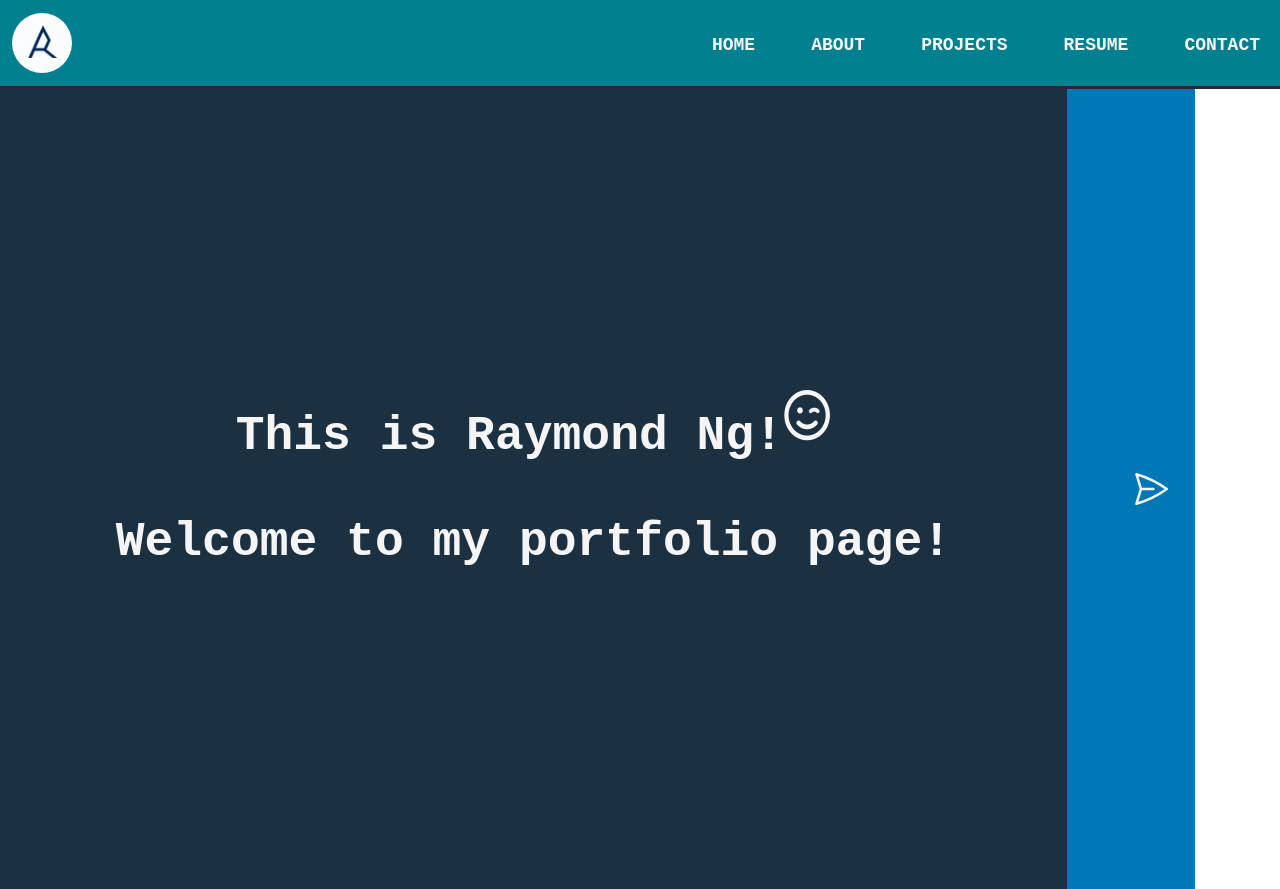
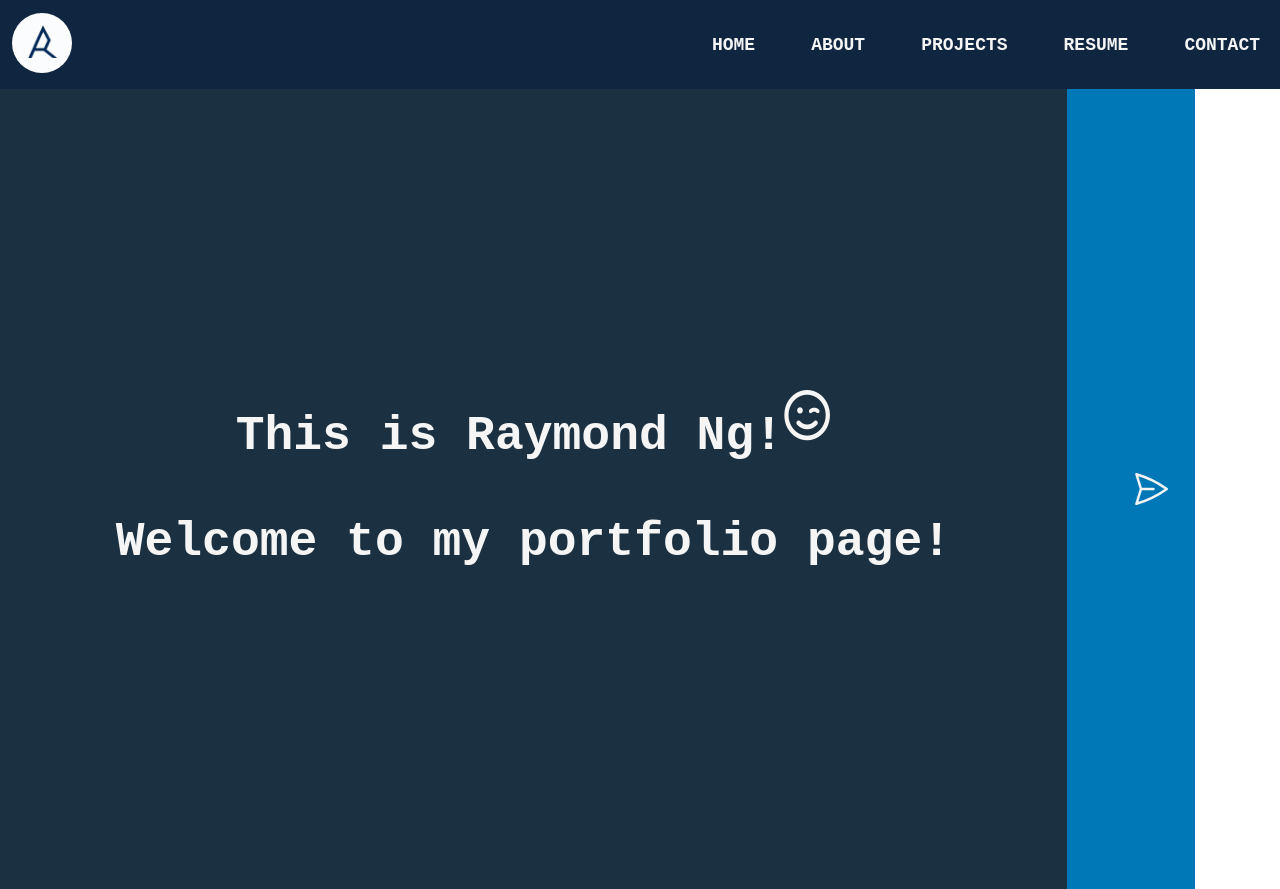
Before and after one commit to raymondng117/portfolio-page, a React (Create React App) app: page /contact in a window 1280 px wide. Built offline with nearby package versions, Linux system fonts and the light colour scheme; a web font is replaced by a local one.

Commit message:
fixed projects layout

```diff
--- a/src/CSS/Navbar.css
+++ b/src/CSS/Navbar.css
@@ -51,22 +51,22 @@
 }
 
 #navbarSupportedContent {
-    background-color: #028090 !important;
+    background-color: #0f2540 !important;
 }
 
 .nav-bar-container {
-    border-bottom: #282839 solid 3px;
+    border-bottom: #0f2540 solid 3px;
     width: 100%;
 }
 
 .navbar-nav a {
     font-size: 18px !important;
     font-weight: 600 !important;
-    background-color: #028090 !important;
+    background-color: #0f2540 !important;
 }
 
 .navbar-nav {
-    background-color: #028090 !important;
+    background-color: #0f2540 !important;
 }
 
 @media (max-width:766px) {
--- a/src/CSS/Projects.css
+++ b/src/CSS/Projects.css
@@ -190,21 +190,28 @@
   }
 
 
+  @media screen and (max-width: 100rem){
+    .projects-col{
+      width: calc(33.333333333% - 2rem);
+    }
+  }
+
   @media screen and (max-width: 64rem){
     .projects-col{
-      width: calc(33.333333% - 2rem);
+      width: calc(50% - 2rem);
     }
   }
 
   @media screen and (max-width: 48rem){
     .projects-col{
-      width: calc(50% - 2rem);
+      width: 90%;
+      margin: 0 0 2rem 0;
     }
   }
 
   @media screen and (max-width: 32rem){
     .projects-col{
-      width: 100%;
+      width: 90%;
       margin: 0 0 2rem 0;
     }
   }
--- a/src/Components/Navbar.js
+++ b/src/Components/Navbar.js
@@ -19,8 +19,8 @@ const Navbar = () => {
             onMouseEnter={handleMouseEnterNav}
             onMouseLeave={handleMouseLeaveNav}
         >
-            <nav className={`navbar navbar-expand-lg navbar-light sticky-top${navbarVisible ? ' navbar-visible' : ''}`}  style={{ backgroundColor: '#028090' }} >
-                <div className="container-fluid" style={{ backgroundColor: '#028090' }} >
+            <nav className={`navbar navbar-expand-lg navbar-light sticky-top${navbarVisible ? ' navbar-visible' : ''}`} style={{ backgroundColor: '#0f2540' }} >
+                <div className="container-fluid" style={{ backgroundColor: '#0f2540' }} >
                     {/* Brand */}
                     <Link className="navbar-brand " to="/">
                         <img className="icon-logo me-3" src={process.env.PUBLIC_URL + "/images/logo.jpg"} alt="logo" />
--- a/src/Components/Projects.js
+++ b/src/Components/Projects.js
@@ -69,28 +69,6 @@ const programmingCodingCardData = [
         fullCodesLink: "https://github.com/raymondng117/freeCodeCamp_calculator"
     },
 
-    // ChatHub
-    {
-        frontImage: "https://th.bing.com/th/id/OIG.2W_p46W042h7V0BFZeoa?pid=ImgGn",
-        backImage: "https://unsplash.it/511/511/",
-        title: "ChatHub",
-        technologies: "[Express.js, React.js, Socket.io, mongoDB, Bootstrap]",
-        description: "This App creates a page where users under same router can have consistent live chat with each other.",
-        liveDemoLink: "https://github.com/raymondng117/liveChat",
-        fullCodesLink: "https://github.com/raymondng117/liveChat"
-    },
-
-    // Calculator QA
-    {
-        frontImage: "https://th.bing.com/th/id/OIG.ZfGCQKu.EA8xp904z4KP?pid=ImgGn",
-        backImage: "https://unsplash.it/511/511/",
-        title: "Calculator QA",
-        technologies: "[mocha, Chai, Selenium]",
-        description: "This app perform a basic QA for my online calculator project hosting on GitHub.",
-        liveDemoLink: null,
-        fullCodesLink: "https://github.com/raymondng117/onlineCalculatorTesting"
-    },
-
     // API Random Quotes
     {
         frontImage: "https://th.bing.com/th/id/OIG.rmAGNkjypW7JBXj6epXG?pid=ImgGn",
@@ -100,17 +78,6 @@ const programmingCodingCardData = [
         description: "This app can fetch quotes from GitHub and randomly generate single quote at every clicking.",
         liveDemoLink: "https://raymondng117.github.io/randomQuotes/",
         fullCodesLink: "https://github.com/raymondng117/randomQuotes"
-    },
-
-    // APOD search
-    {
-        frontImage: "https://th.bing.com/th/id/OIG.xdLdg5rky0lbwHFInpkJ?pid=ImgGn",
-        backImage: "https://unsplash.it/511/511/",
-        title: "APOD search",
-        technologies: "[NASA API, Javascript, localStroage]",
-        description: "This App serves a webpage allowing users select images from NASA databse and save their favourite images in local storage.",
-        liveDemoLink: null,
-        fullCodesLink: "https://github.com/raymondng117/liveChat"
     },
 
     // Course Registration
```
